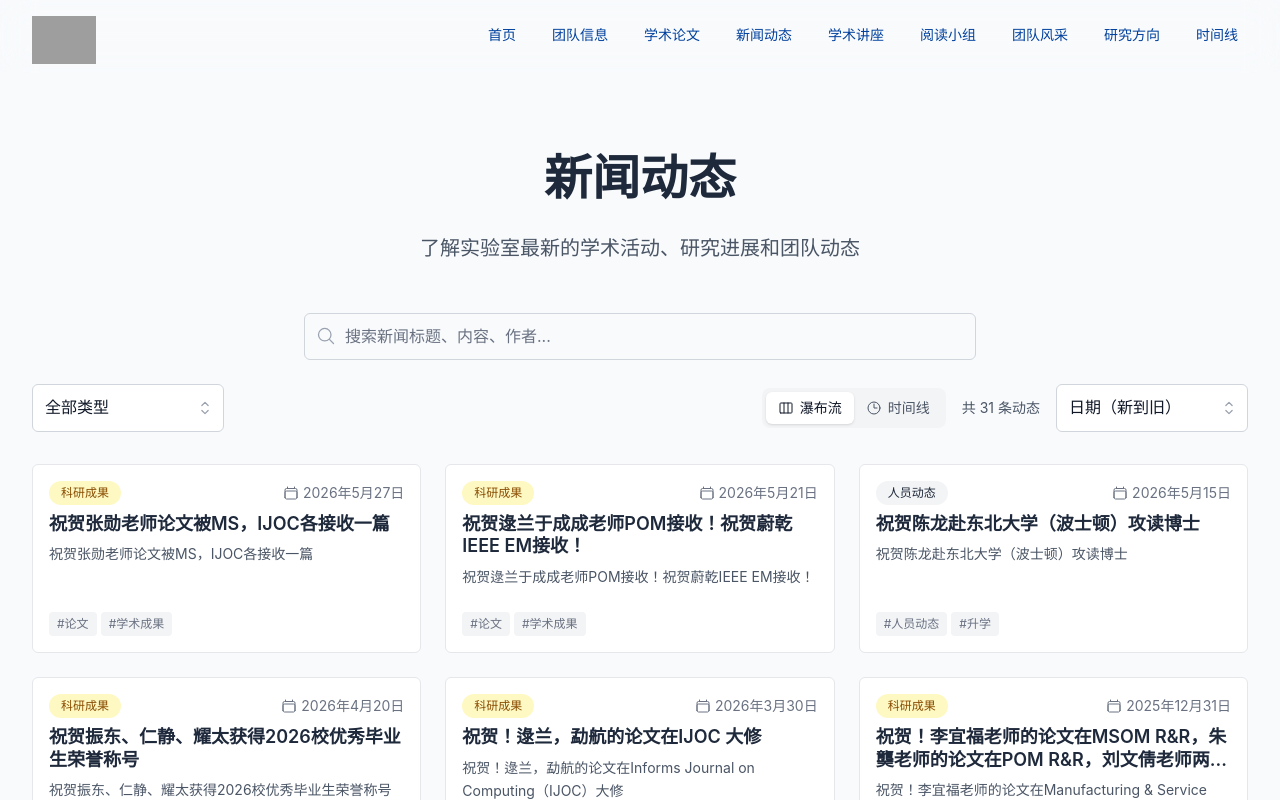
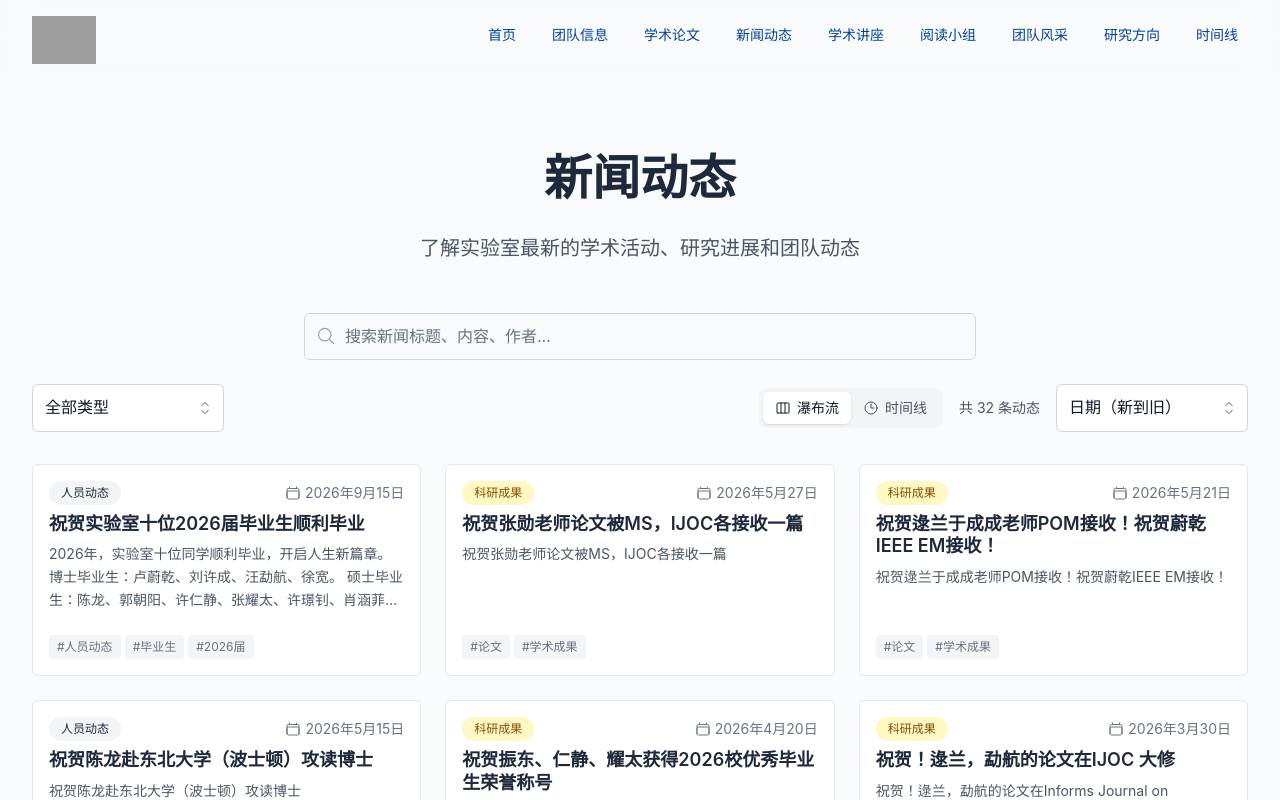
Before and after one commit to USTCidea/idealab, a React (Vite) app: page /idealab/news in a window 1280 px wide. Shown: the top 800 px of the page. Built offline with nearby package versions, Linux system fonts and the light colour scheme; grey boxes are pictures that could not be loaded.

Commit message:
Add 2026 graduates news

```diff
--- a/src/data/mockData.ts
+++ b/src/data/mockData.ts
@@ -3516,6 +3516,18 @@ export const mockTimeline: NewsItem[] = [
 // 新闻动态数据（包含多种类型）
 export const mockNews: NewsItem[] = [
   {
+    id: "news32",
+    title: "祝贺实验室十位2026届毕业生顺利毕业",
+    category: "personnel",
+    content:
+      "2026年，实验室十位同学顺利毕业，开启人生新篇章。\n\n博士毕业生：卢蔚乾、刘许成、汪勐航、徐宽。\n\n硕士毕业生：陈龙、郭朝阳、许仁静、张耀太、许璟钊、肖涵菲。\n\n衷心祝贺十位毕业生，祝愿大家在新的学习和工作岗位上前程似锦、再创佳绩！",
+    publishDate: "2026-09-15",
+    status: "published",
+    featured: true,
+    tags: ["人员动态", "毕业生", "2026届"],
+    author: "实验室办公室",
+  },
+  {
     id: "news31",
     title: "祝贺张勋老师论文被MS，IJOC各接收一篇",
     category: "achievement",
```
Also changed, not shown: 3 other files (tests, documents, lock files or other folders).
